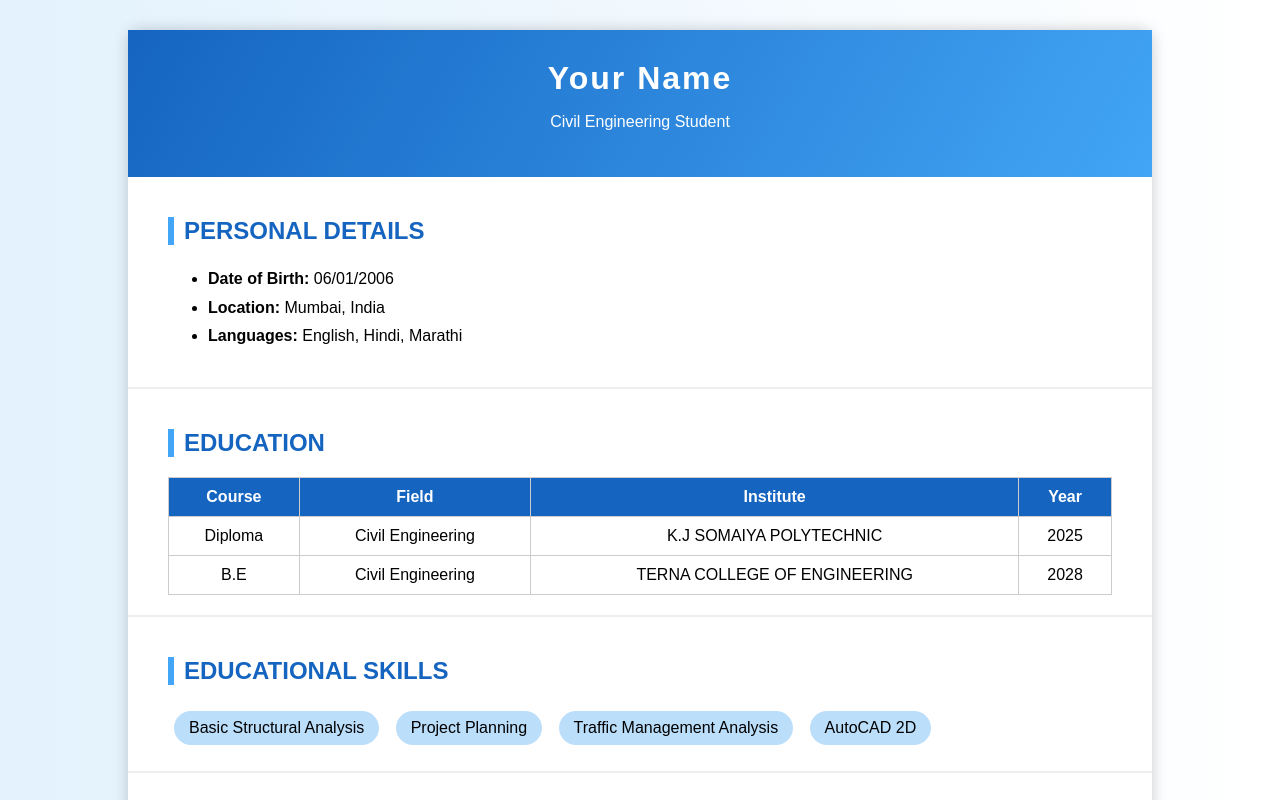
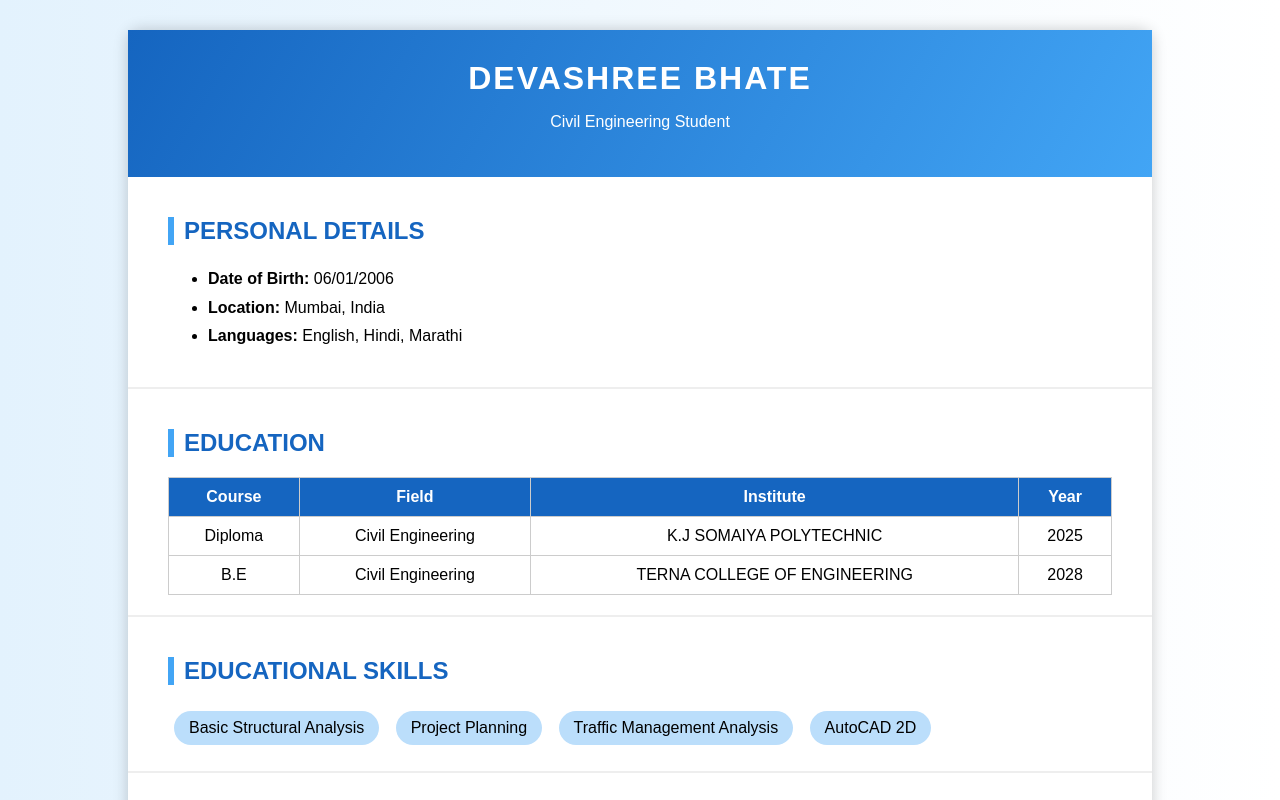
Before and after one commit to devashreebhate-cell/html-and-c33s-resume, a plain HTML site: page index.html in a window 1280 px wide. Shown: the top 800 px of the page. Drawn offline with Linux system fonts and the light colour scheme.

Commit message:
Update index.html

```diff
--- a/index.html
+++ b/index.html
@@ -109,7 +109,7 @@ th, td{
 
     <!-- HEADER -->
     <div class="header">
-        <h1>Your Name</h1>
+        <h1>DEVASHREE BHATE</h1>
         <p>Civil Engineering Student</p>
     </div>
 
```
